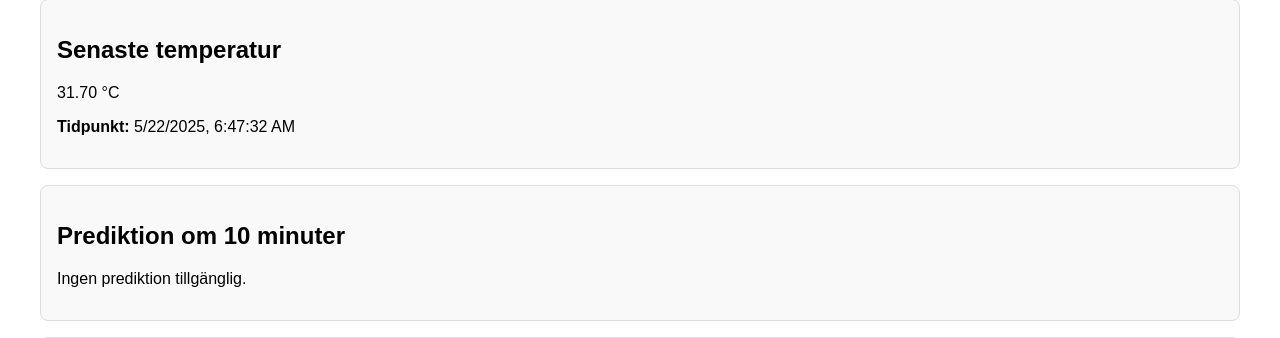
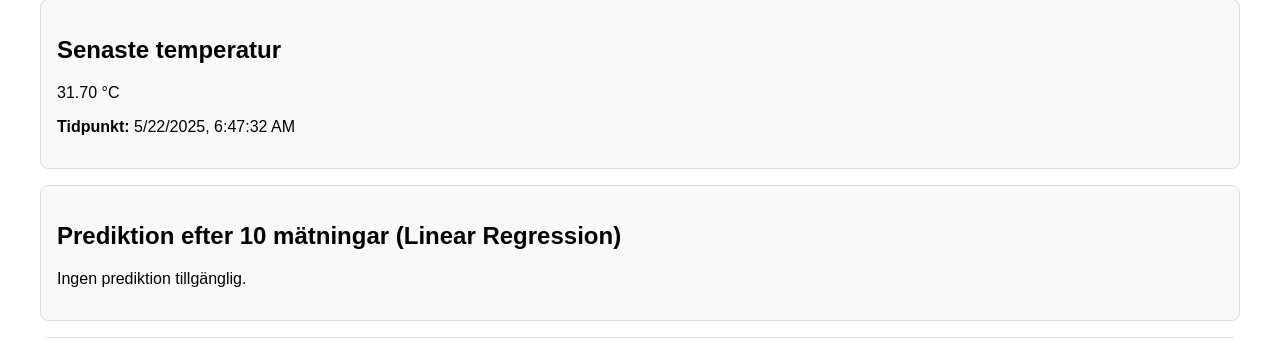
Before and after one commit to NocTech/Arduino-Nano-33-BLE-With-AI, a Flask app: page / in a window 1280 px wide. Shown: the part 138-476 px from the top of the page. Run offline with Flask 3, Linux system fonts and the light colour scheme; data comes from the database, SQL or seed files in the repository; both versions use the stored data as it was after the commit.

Commit message:
Small fix

```diff
--- a/app.py
+++ b/app.py
@@ -16,7 +16,7 @@ except Exception as e:
     model = None
 
 # Konfiguration för Arduino
-ARDUINO_PORT = 'COM7'  # Ändra vid behov
+ARDUINO_PORT = 'COM4'  # Ändra vid behov
 BAUD_RATE = 9600
 
 
--- a/templates/index.html
+++ b/templates/index.html
@@ -1,5 +1,6 @@
 <!DOCTYPE html>
 <html lang="en">
+
 <head>
     <meta charset="UTF-8">
     <title>Temperaturövervakning</title>
@@ -10,9 +11,11 @@
             font-family: Arial, sans-serif;
             padding: 2rem;
         }
+
         h1 {
             color: #333;
         }
+
         .card {
             border: 1px solid #ddd;
             padding: 1rem;
@@ -20,11 +23,13 @@
             margin-bottom: 1rem;
             background-color: #f9f9f9;
         }
+
         canvas {
             max-width: 100%;
         }
     </style>
 </head>
+
 <body>
     <h1>🌡 Temperaturövervakning</h1>
 
@@ -35,7 +40,7 @@
     </div>
 
     <div class="card">
-        <h2>Prediktion om 10 minuter</h2>
+        <h2>Prediktion efter 10 mätningar (Linear Regression)</h2>
         <p id="prediction">Laddar...</p>
     </div>
 
@@ -44,4 +49,5 @@
         <canvas id="temperatureChart"></canvas>
     </div>
 </body>
+
 </html>
```
Also changed, not shown: data.db, 2 other files.
